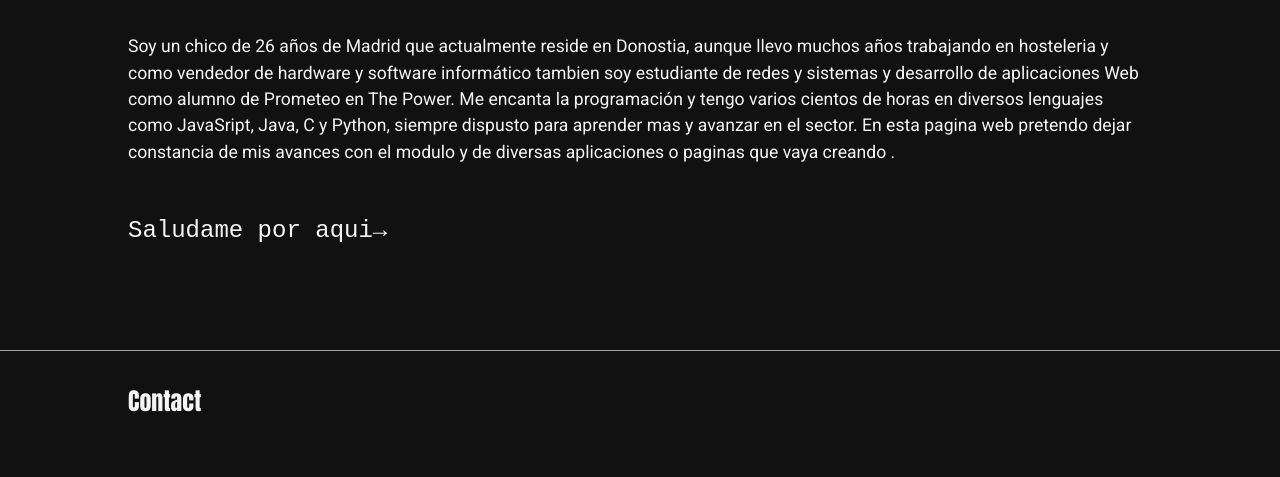
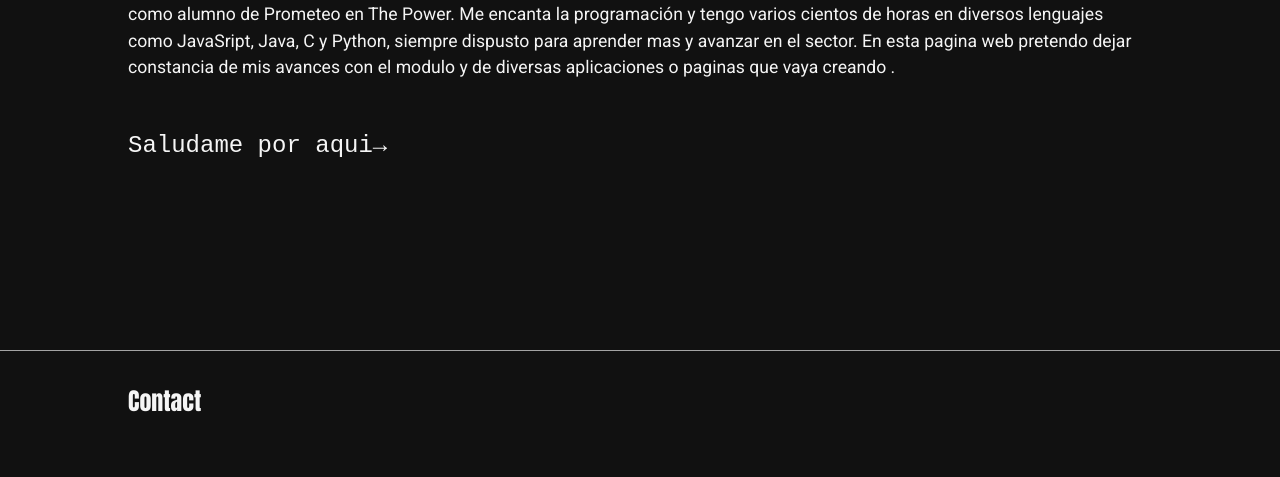
Before and after one commit to ivmen/Proyecto-2, a website built with Vite: page my-portfolio/index.html in a window 1280 px wide. Shown: the part 386-863 px from the top of the page. Built offline with nearby package versions, Linux system fonts and the light colour scheme.

Commit message:
Correcion
correcion de altura en las paginas

```diff
--- a/my-portfolio/pages/Home/Home.css
+++ b/my-portfolio/pages/Home/Home.css
@@ -1,6 +1,6 @@
 .home {
     padding: 0 8rem;
-    height: 80vh;
+    height: 100%;
     display: flex;
     flex-direction: column;
     justify-content: center;
--- a/my-portfolio/pages/Projects/Projects.css
+++ b/my-portfolio/pages/Projects/Projects.css
@@ -1,5 +1,6 @@
 .projects {
     padding: 0 8rem;
+    height: 100%;
     min-height: 80vh;
     padding-bottom: 4rem;
     display: flex;
```
